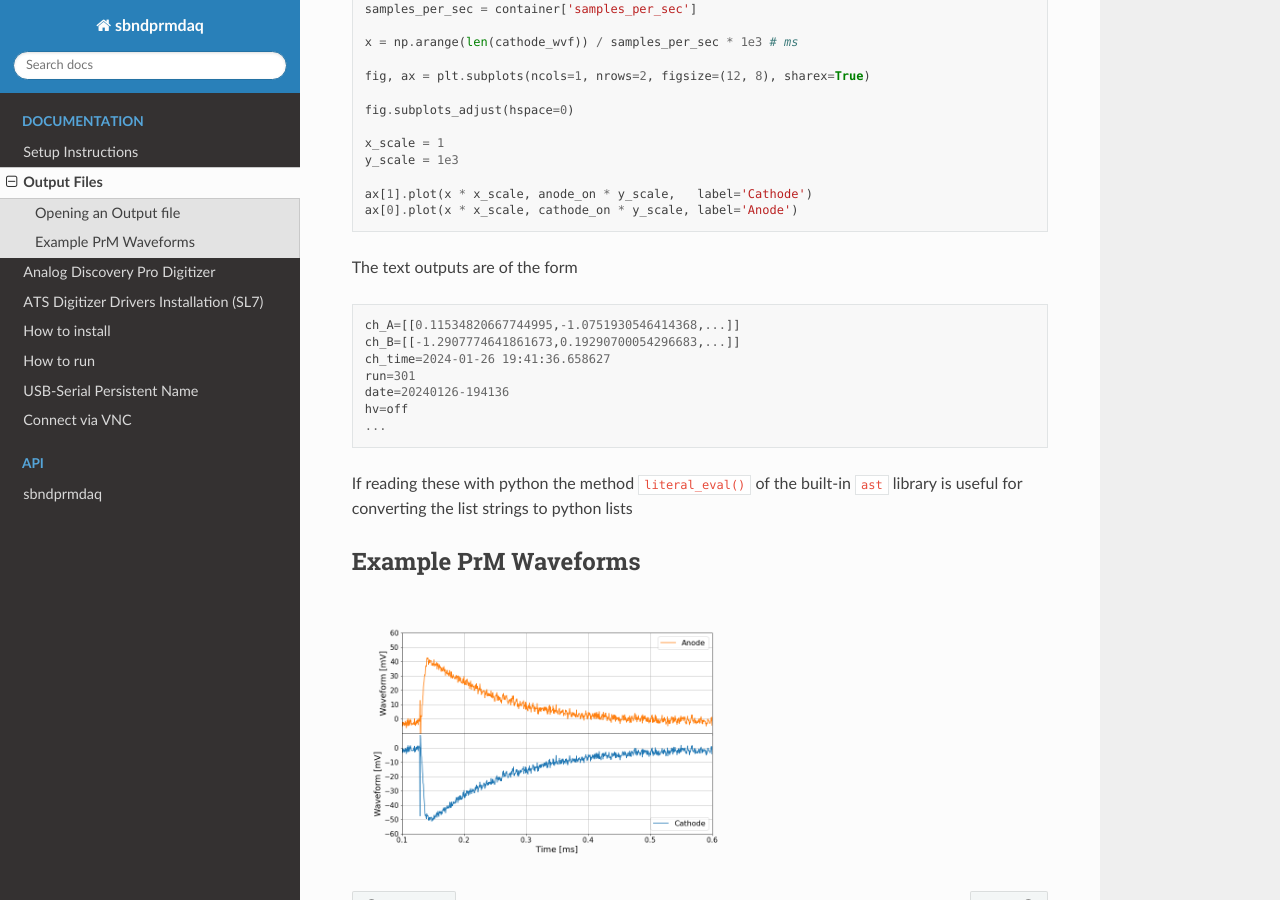
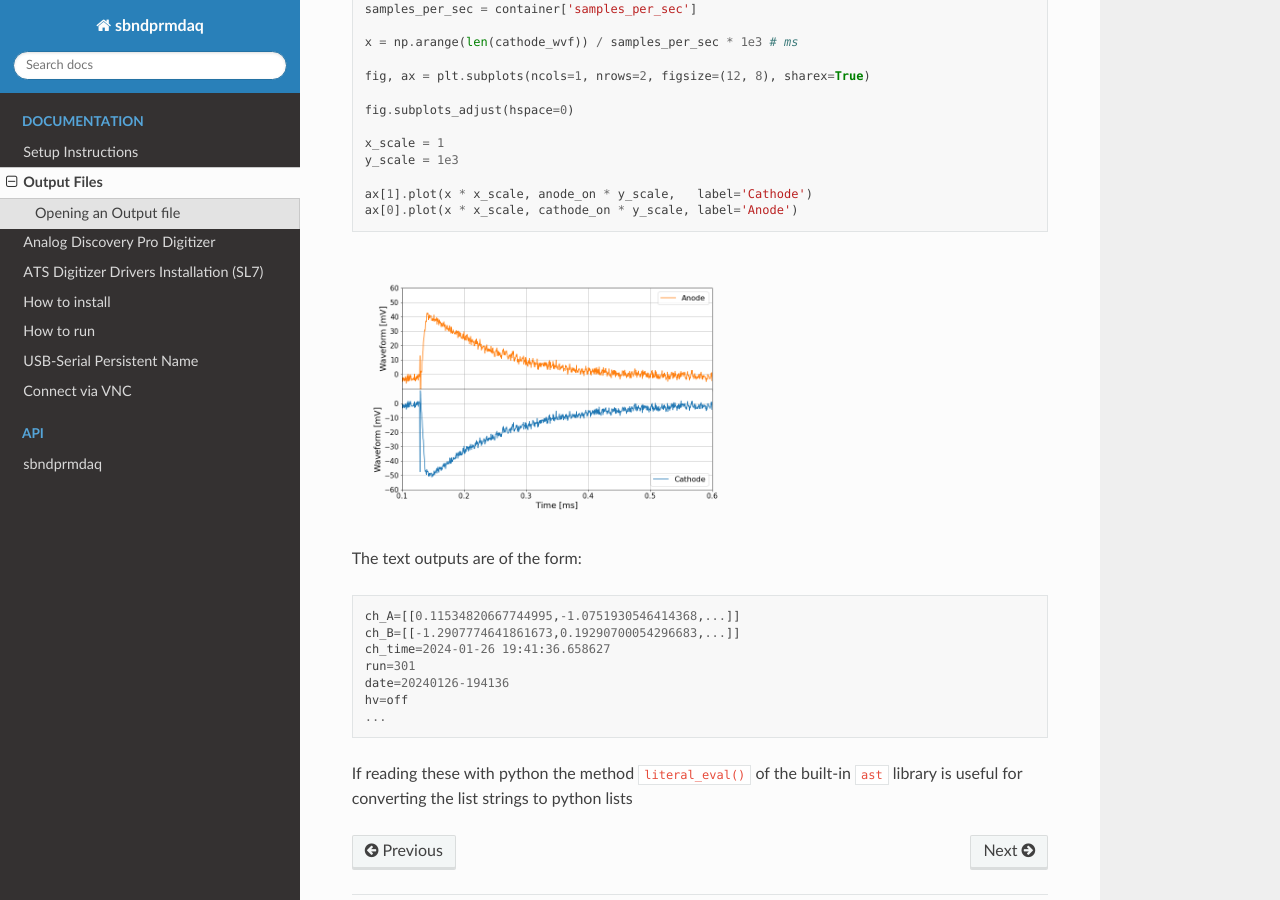
Before and after one commit to marcodeltutto/SBNDPurityMonitorDAQ, a Sphinx documentation site: the page built from docs/source/output_files.rst, in a window 1280 px wide and 900 px high, scrolled down 834 px. Built offline with Sphinx 7.4.7 and the Read the Docs theme 2.0.0, drawn with Linux system fonts in a browser that asks for light colours; pages that are not in the unit, such as notebooks, are missing from menus.

Commit message:
reordering

```diff
--- a/docs/source/output_files.rst
+++ b/docs/source/output_files.rst
@@ -46,7 +46,11 @@ The ``npz`` outputs can be opened like:
 	ax[1].plot(x * x_scale, anode_on * y_scale,   label='Cathode')
 	ax[0].plot(x * x_scale, cathode_on * y_scale, label='Anode')
 
-The text outputs are of the form
+.. image:: /images/pm_plot.png
+ 	:width: 400
+ 	:alt: Example PrM Waveforms
+
+The text outputs are of the form:
 
 .. code-block::
 
@@ -60,11 +64,3 @@ The text outputs are of the form
 
 If reading these with python the method ``literal_eval()`` of the built-in ``ast`` library is
 useful for converting the list strings to python lists
-
-
-Example PrM Waveforms
----------------
-
-.. image:: /images/pm_plot.png
- 	:width: 400
- 	:alt: Example PrM Waveforms
```
